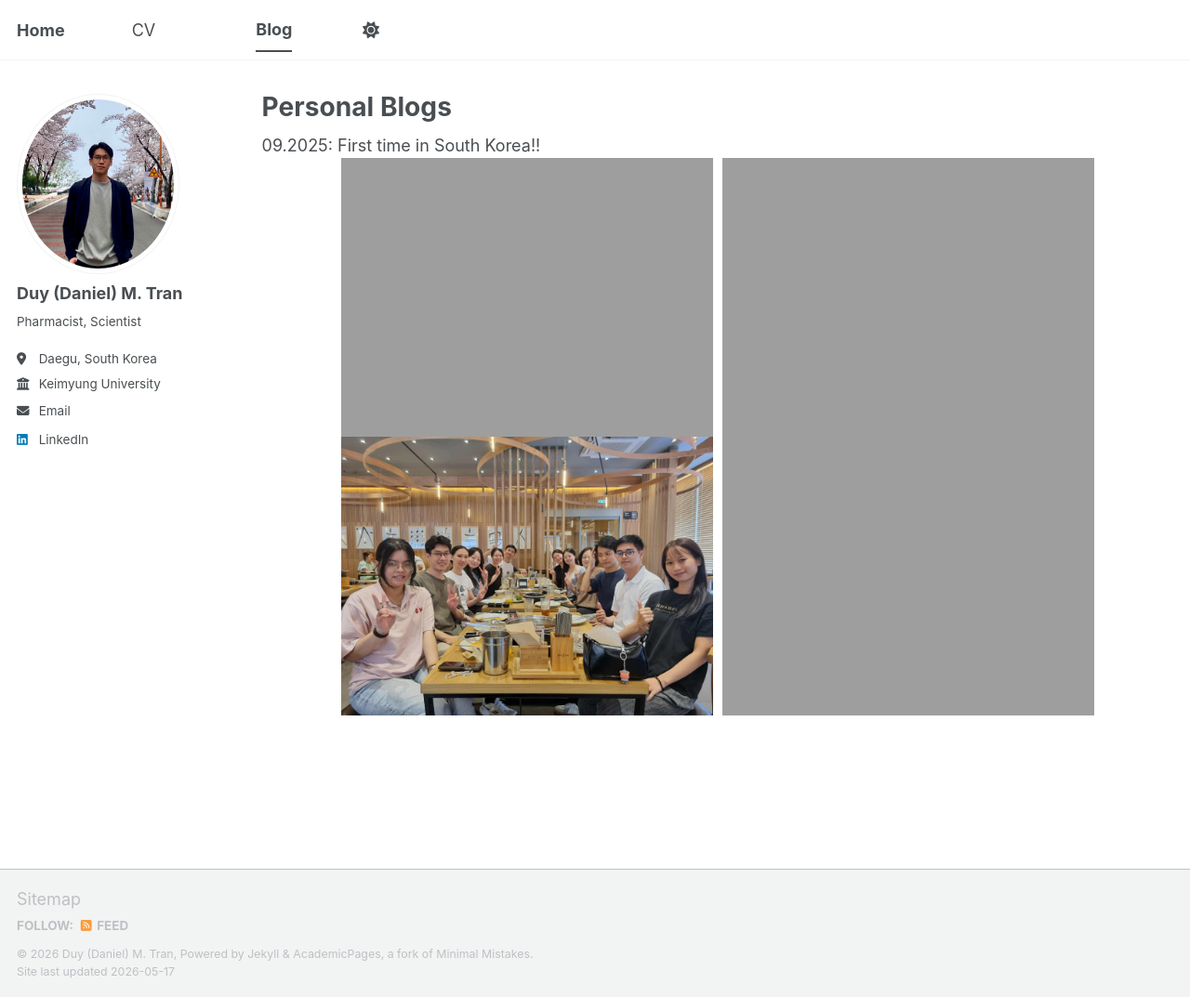
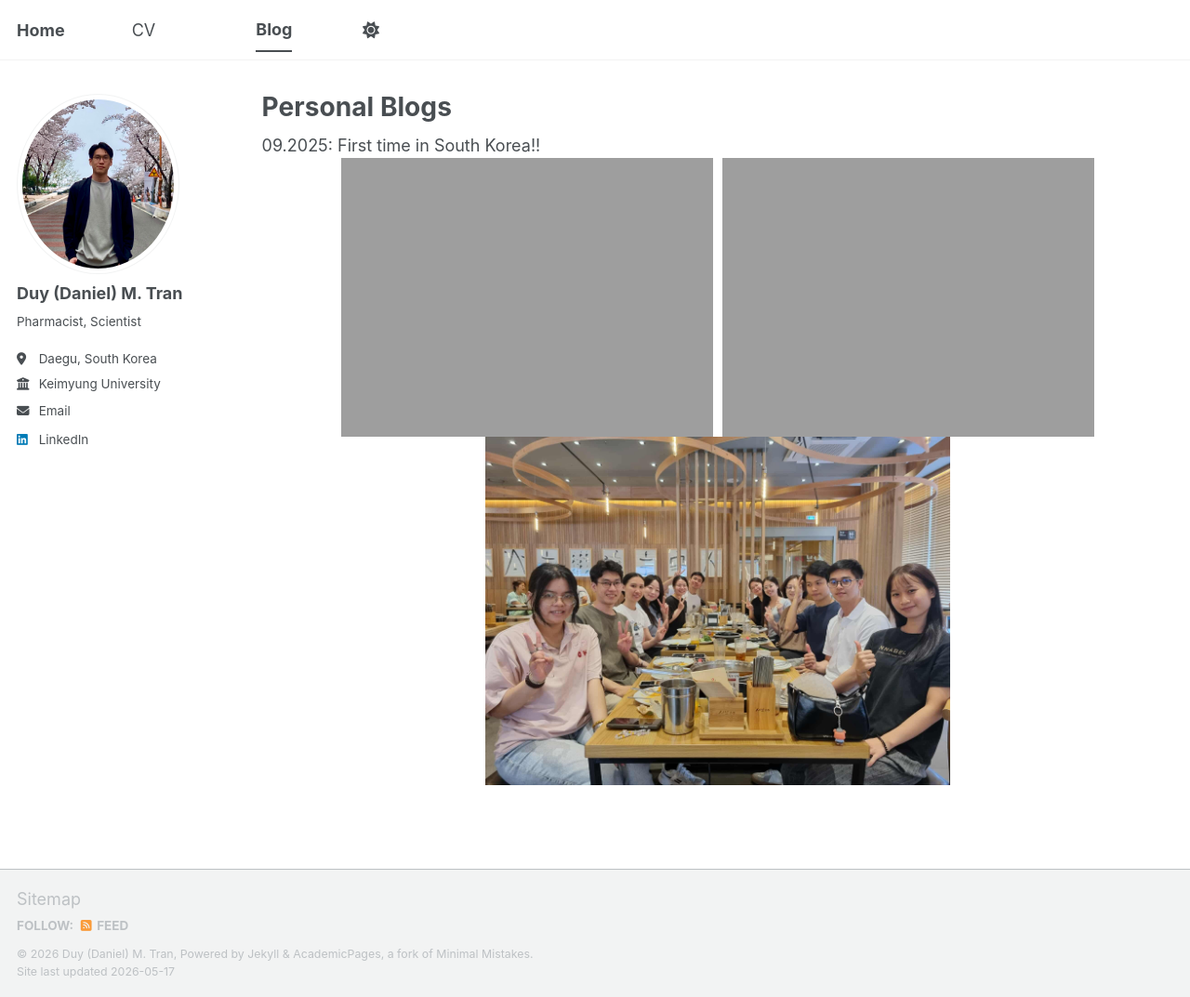
Before and after one commit to tranminhduy-git/tmduy.github.io, a Jekyll site: the page built from _pages/year-archive.html, in a window 1280 px wide and 1073 px high. Shown: the whole window at 93% size. Built offline with Jekyll 4.4.1, drawn with Linux system fonts in a browser that asks for light colours; a script bundle is joined from its source files by our own code; library files that are not in the unit come from our copies.

Commit message:
Update year-archive.html

```diff
--- a/_pages/year-archive.html
+++ b/_pages/year-archive.html
@@ -22,16 +22,15 @@ redirect_from:
 
 <div style="display:flex; gap:10px; justify-content:center; flex-wrap:wrap;">
 
-  <img src="https://tranminhduy-git.github.io/tmduy.github.io/images/blog/post_01-1.jpeg" width="400">
+  <img src="https://tranminhduy-git.github.io/tmduy.github.io/images/blog/post_01-2.jpeg" width="400">
 
-  <img src="https://tranminhduy-git.github.io/tmduy.github.io/images/blog/post_01-2.jpeg" width="400">
+  <img src="https://tranminhduy-git.github.io/tmduy.github.io/images/blog/post_01-4.jpeg" width="400">
 
 </div>
 
 <div style="display:flex; gap:10px; justify-content:center; flex-wrap:wrap;">
 
-  <img src="https://tranminhduy-git.github.io/tmduy.github.io/images/blog/post_01-3.jpeg" width="400">
+  <img src="https://tranminhduy-git.github.io/tmduy.github.io/images/blog/post_01-3.jpeg" width="500">
 
-  <img src="https://tranminhduy-git.github.io/tmduy.github.io/images/blog/post_01-4.jpeg" width="400">
 
 </div>
```
